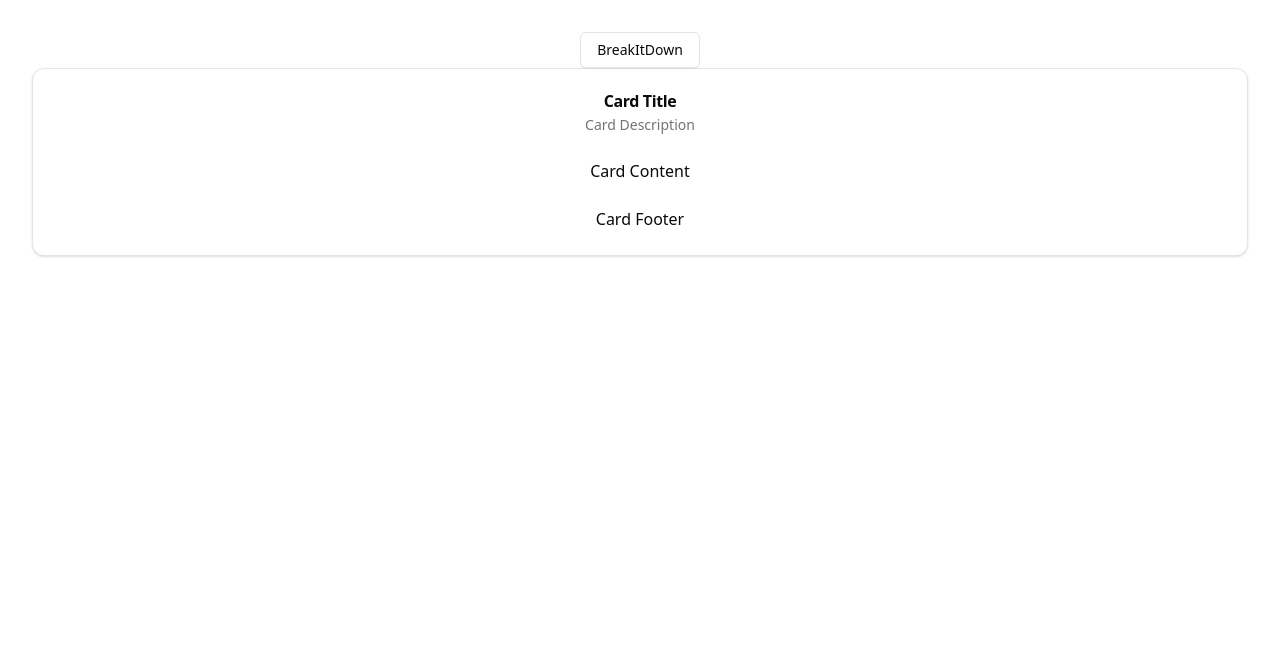
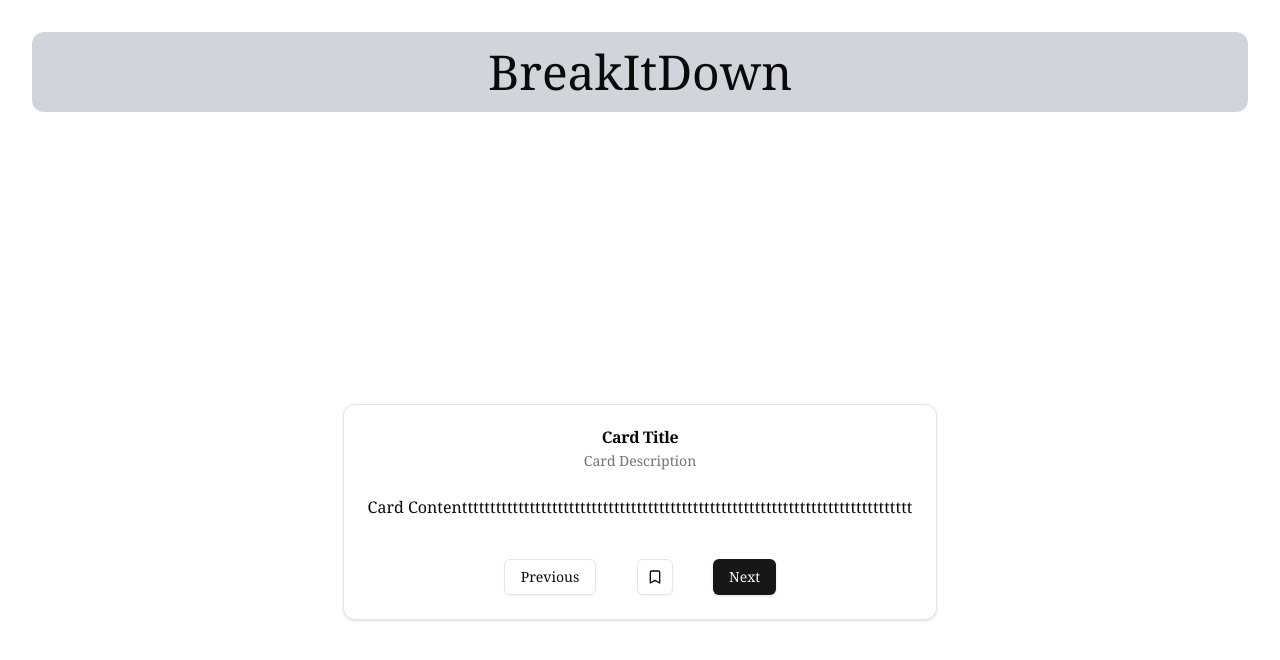
Before and after one commit to prktypes/breakitdownp, a React (Vite) app in the folder Frontend/: page / in a window 1280 px wide. Shown: the top 660 px of the page. Built offline with nearby package versions, Linux system fonts and the light colour scheme.

Commit message:
Card is able to communicate with data gen api

```diff
--- a/Frontend/src/App.jsx
+++ b/Frontend/src/App.jsx
@@ -1,8 +1,8 @@
 import { useState } from 'react'
-import reactLogo from './assets/react.svg'
-import viteLogo from '/vite.svg'
+
 import './App.css'
 import { Button } from './components/ui/button'
+import { Bookmark } from 'lucide-react';
 import {
   Card,
   CardContent,
@@ -13,23 +13,28 @@ import {
 } from "@/components/ui/card"
 
 function App() {
-  const [count, setCount] = useState(0)
 
   return (
     <>
-    <Button variant="outline" >BreakItDown</Button>
+    <h1 className='text-5xl font-serif bg-gray-300 w-full rounded-xl py-4 '>BreakItDown</h1>
+    <div className='h-screen flex justify-center items-center font-serif'>
     <Card>
       <CardHeader>
         <CardTitle>Card Title</CardTitle>
         <CardDescription>Card Description</CardDescription>
       </CardHeader>
       <CardContent>
-        <p>Card Content</p>
+        <p>Card Contentttttttttttttttttttttttttttttttttttttttttttttttttttttttttttttttttttttttttttttttt</p>
       </CardContent>
       <CardFooter >
-        <p className='flex-auto'>Card Footer</p>
+        <div className='flex justify-between w-1/2 mx-auto mt-4'>
+        <Button variant='outline'>Previous</Button>
+        <Button variant="outline" size="icon"><Bookmark/></Button>
+        <Button>Next</Button>
+        </div>
       </CardFooter>
   </Card>
+  </div>
   </>
   )
 }
```
Also changed, not shown: 1 other file (tests, documents, lock files or other folders).
